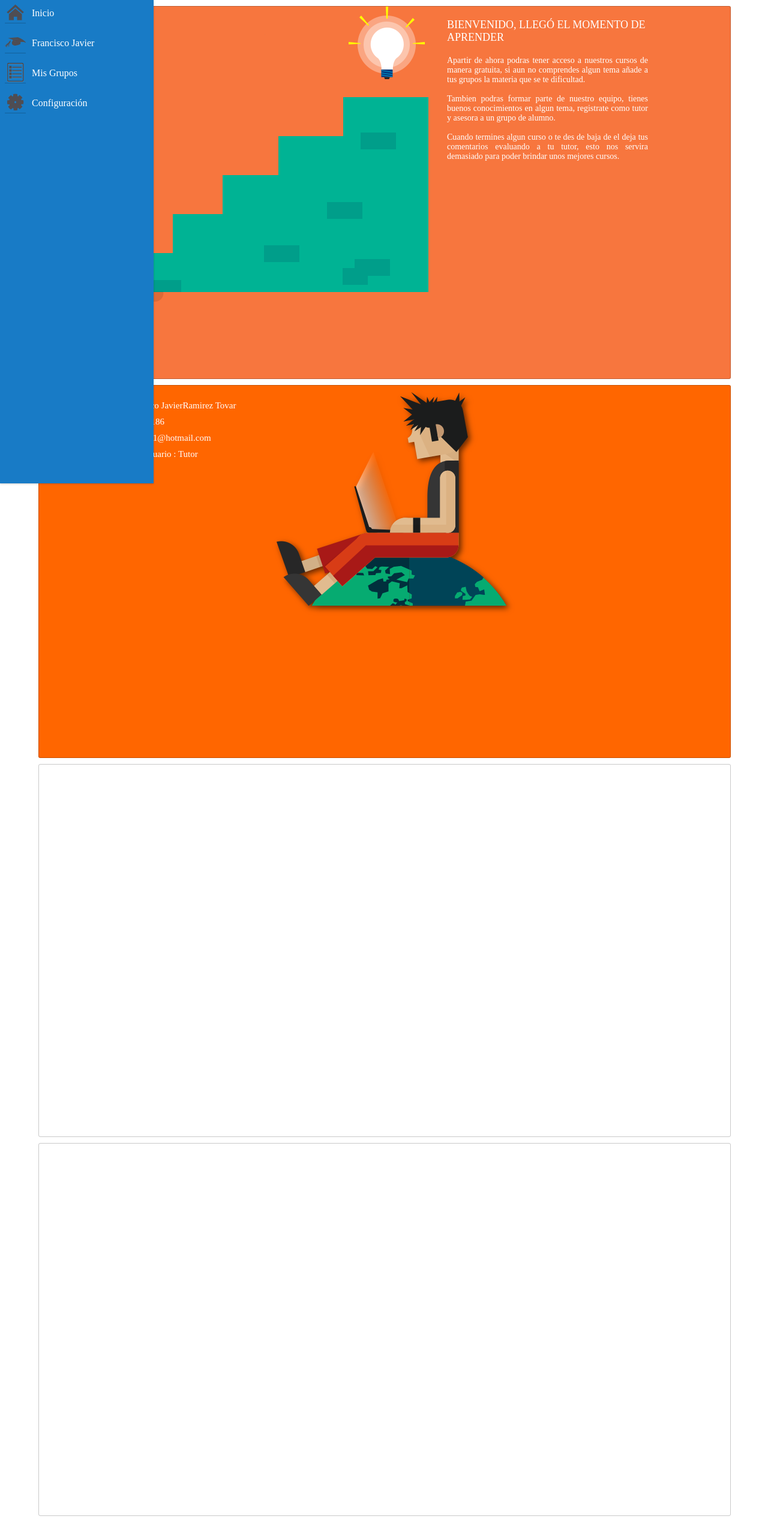
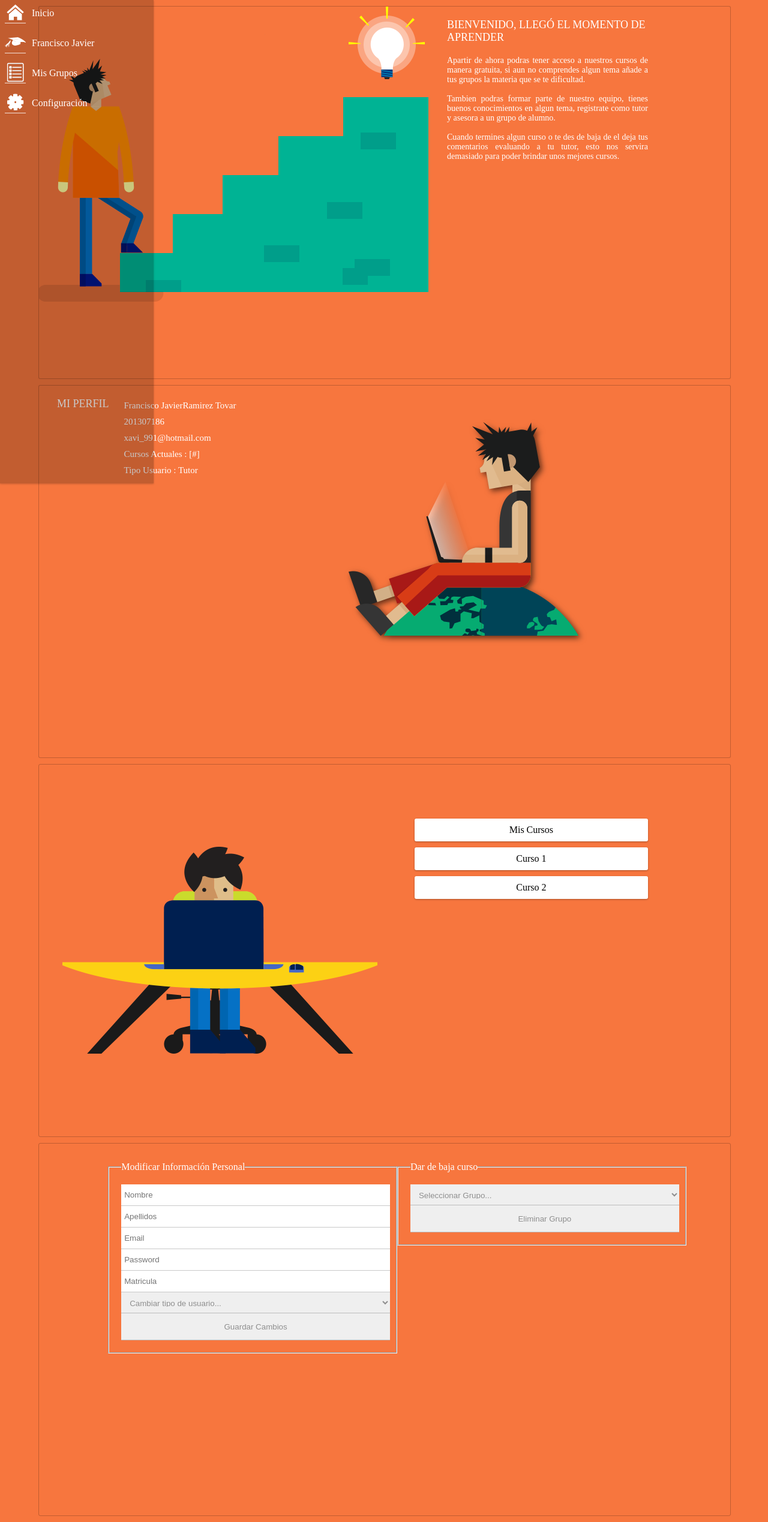
Before and after one commit to naujraliuga/APWE, a PHP site: page /usuario.php in a window 1280 px wide. Shown: the whole page at 60% size. Run offline with PHP 8.4, Linux system fonts and the light colour scheme; a user stored in the database is signed in.

Commit message:
Perfil de usuario
se modifico el diseño de perfil de usuario, se agrego una copia de
respaldo de la base de datos al proyecto.

```diff
--- a/css/style_usuario.css
+++ b/css/style_usuario.css
@@ -9,7 +9,7 @@
 	height: auto;
 	min-height: 100%;
 	position: absolute;
-	background-color: #fff;
+	background-color: #F7763E;
 	float: left;
 	z-index: 1;
 }
@@ -33,7 +33,7 @@
 	padding: 3px;
 	position: fixed;
 	overflow: hidden;
-	background-color: #187BC6;
+	background-color: rgba(0,0,0,0.21);/*#187BC6*/
 	box-shadow: 0px 1px 3px 0px rgba(0,0,0,0.21);
 	float: left;
 	z-index: 3;
@@ -93,7 +93,7 @@
 	position: relative;
 	float: left;
 	background-color: transparent;
-	border-bottom:  1px solid rgba(0,0,0,0.21);
+	border-bottom:  1px solid rgba(255,255,255,0.81);
 }
 
 .nombre-opc{
@@ -205,7 +205,7 @@
 
 #_perfil{
 
-	background-color: #FF6600;
+	background-color: #F7763E;
 }
 
 #bg_home{
@@ -223,10 +223,98 @@
     background-image: url(../img/p.png);
     background-repeat: no-repeat;
     background-color: transparent;
-    left: 30px;
+    left: 150px;
+    top: 50px;
     width: 410px;
     height: 400px;
     position: relative;
     float: left;
     z-index: 1000!important;
 }
+
+#bg_cursos{
+
+    background-image: url(../img/bg_cursos.png);
+    width: 570px;
+    height: 492px;
+    background-repeat: no-repeat;
+    top: 80px;
+    position: relative;
+    float: left;
+    z-index: 1000!important;
+}
+
+#mis_grupos{
+
+  width: 40%;
+  height: 250px;
+  top: 80px;
+  position: relative;
+  float: left;
+  background-color: transparent;
+
+}
+
+#mis_grupos li{
+
+	list-style: none;
+	width: 80%;
+	left: 10%;
+	margin: 10px;
+	padding: 10px;
+	text-align: center;
+	position: relative;
+	background-color: #fff;
+	border-radius: 3px;
+	box-shadow: 0px 1px 3px 0px rgba(0,0,0,0.31);
+}
+
+.group-section{
+
+	width: 38%;
+	height: auto;
+	left: 10%;
+	top: 30px;
+	background-color: transparent;
+	position: relative;
+	padding: 20px;
+	float: left;
+}
+
+.group-section legend{
+
+	color: #fff;
+}
+
+.tbx{
+
+	width: 100%;
+	height: 25px;
+	padding: 5px;
+	border: 0px;
+	border-bottom: 1px solid rgba(0,0,0,0.21);
+	color: #8f8f8f;
+	float: left;
+}
+
+.cbx{
+
+	width: 102.3%;
+	height: 35px;
+	padding: 10px;
+	border: 0px;
+	border-bottom: 1px solid rgba(0,0,0,0.21);
+	color: #8f8f8f;
+	float: left;
+	position: relative;
+}
+
+.btn{
+
+	width: 102.3%;
+	height: 45px;
+	padding: 5px;
+	border: 0px;
+	border-bottom: 1px solid rgba(0,0,0,0.21);
+	color: #8f8f8f;
+}
--- a/js/scroll-usuario.js
+++ b/js/scroll-usuario.js
@@ -16,7 +16,7 @@ $(document).on('ready',function(){
     $('#perfil').on('click',function(){
 
        $('html, body').animate({
-           scrollTop: tam1
+           scrollTop: tam1+15
        },1500);
 
     });
@@ -24,7 +24,7 @@ $(document).on('ready',function(){
     $('#grupos').on('click',function(){
 
        $('html, body').animate({
-           scrollTop: tam1+tam2
+           scrollTop: tam1+tam2+30
        },1500);
 
     });
@@ -32,7 +32,7 @@ $(document).on('ready',function(){
     $('#configuracion').on('click',function(){
 
        $('html, body').animate({
-           scrollTop: tam1+tam2+tam3
+           scrollTop: tam1+tam2+tam3+45
        },1500);
 
     });
--- a/usuario.php
+++ b/usuario.php
@@ -61,6 +61,7 @@
                         <div class="info-perfil"><?php echo ''.$_SESSION['nombreUsuario'].''.$_SESSION['apellidosUsuario']; ?></div>
                         <div class="info-perfil"><?php echo ''.$_SESSION['sesionUsuario'].''; ?></div>
                         <div class="info-perfil"><?php echo ''.$_SESSION['correoUsuario'].''; ?></div>
+                        <div class="info-perfil">Cursos Actuales : [#]</div>
                         <div class="info-perfil">
                             <?php
                                if($_SESSION['tipoUsuario']==1)
@@ -74,9 +75,56 @@
                 <div id="bg_perfil"></div>
             </section>
 
-            <section id="_grupos" class="section-usuario"></section>
+            <section id="_grupos" class="section-usuario">
 
-            <section id="_configuracion" class="section-usuario"></section>
+                 <div id="bg_cursos"></div>
+                 <div id="mis_grupos">
+                     <ul>
+                         <li>Mis Cursos</li>
+                         <li>Curso 1</li>
+                         <li>Curso 2</li>
+                     </ul>
+                 </div>
+
+            </section>
+
+            <section id="_configuracion" class="section-usuario">
+
+
+                <fieldset class="group-section">
+                    <legend>Modificar Informaci&oacute;n Personal</legend>
+
+                    <form action="#" method="POST">
+                        <input type="text"     name="nombre"    placeHolder="Nombre"    class="tbx">
+                        <input type="text"     name="apellidos" placeHolder="Apellidos" class="tbx">
+                        <input type="text"     name="email"     placeHolder="Email"     class="tbx">
+                        <input type="password" name="password"  placeHolder="Password"  class="tbx">
+                        <input type="text"     name="matricula" placeHolder="Matricula" class="tbx">
+                        <select name="tipo-usuario" class="cbx">
+                            <option value="0">Cambiar tipo de usuario...</option>
+                            <option value="2">Alumno</option>
+                            <option value="1">Tutor</option>
+                        </select>
+
+                        <input type="submit" value="Guardar Cambios" class="btn">
+                    </form>
+                </fieldset>
+
+                <fieldset class="group-section">
+                    <legend>Dar de baja curso</legend>
+
+                    <form action="#" method="POST">
+                        <select name="mis-grupos" class="cbx">
+                            <option value="0">Seleccionar Grupo...</option>
+                            <option value="2">Grupo 1</option>
+                            <option value="1">Grupo 2</option>
+                        </select>
+
+                        <input type="submit" value="Eliminar Grupo" class="btn">
+                    </form>
+                </fieldset>
+
+            </section>
 
         </div>
 
```
Also changed, not shown: db/db_aau.sql (added, +111 -0 lines), img/bg_cursos.png (added), img/config.png, img/grupos.png, img/home.png, img/perfil.png.
